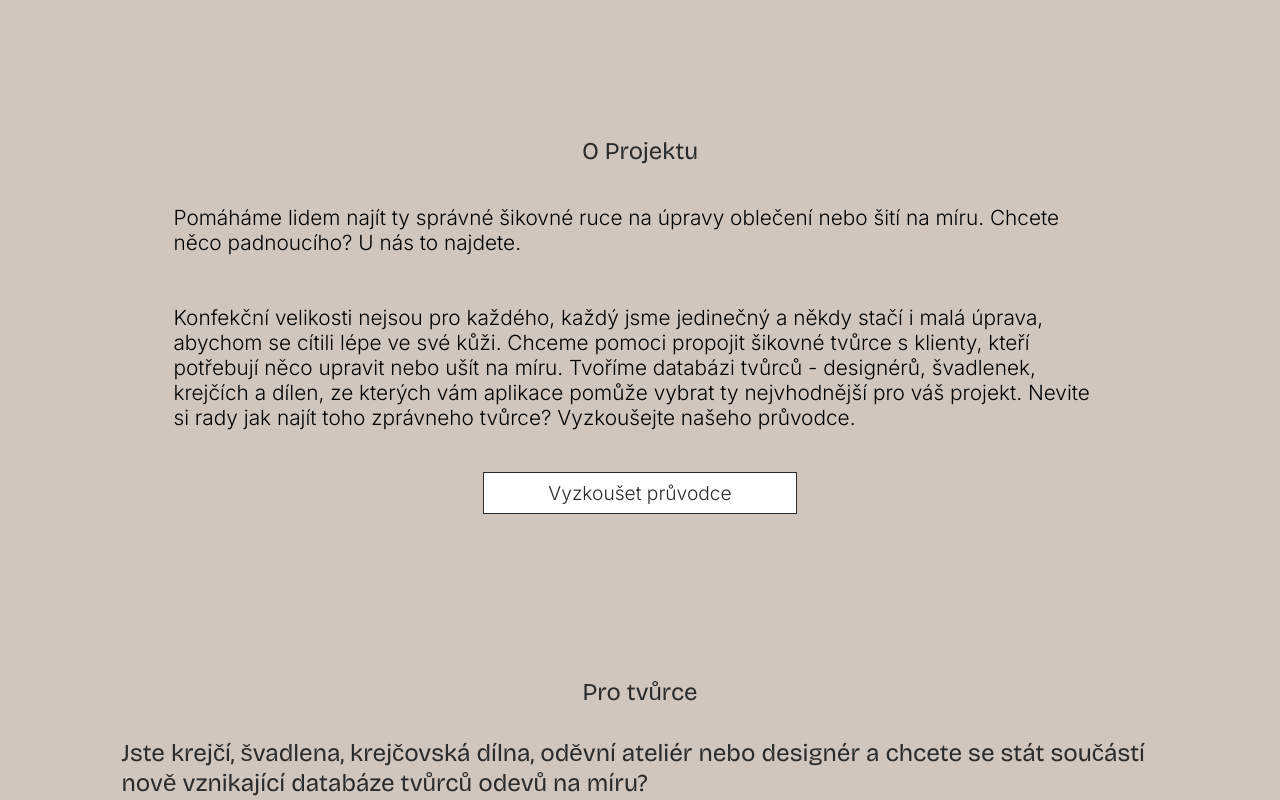
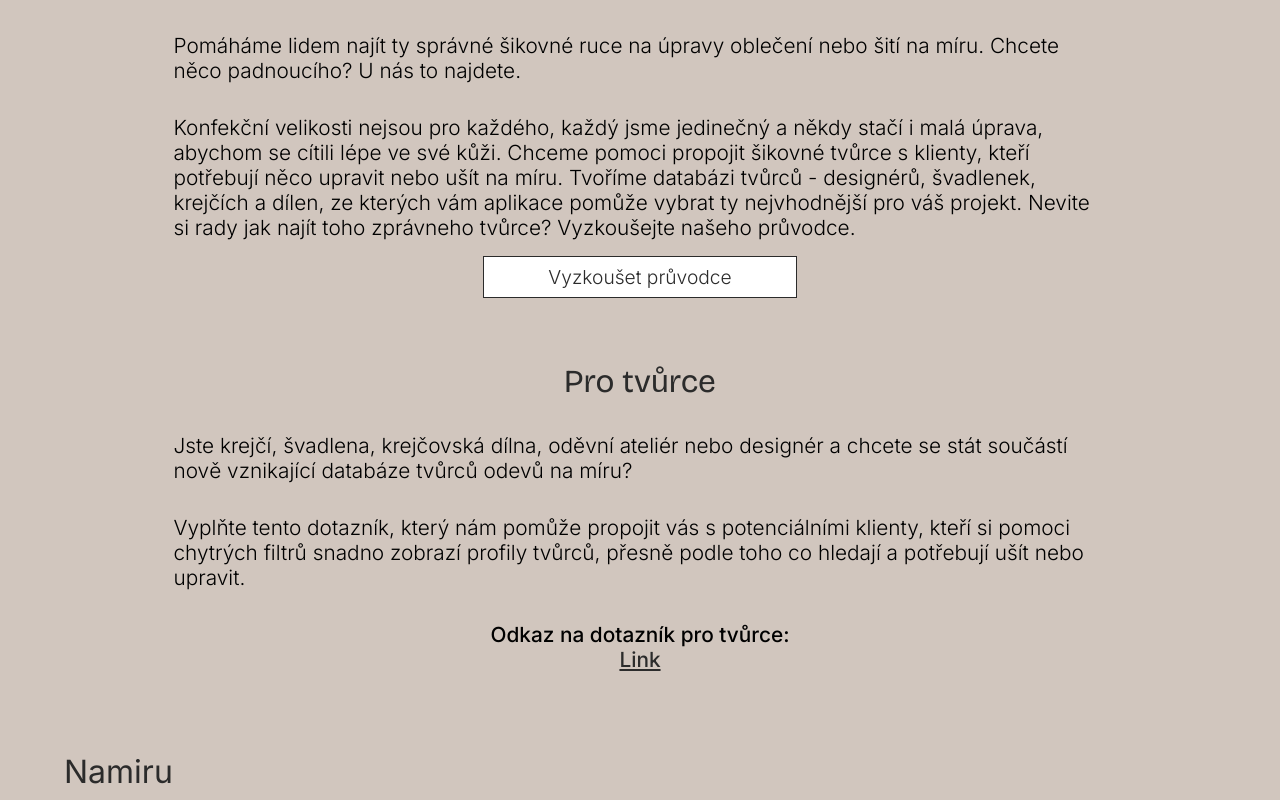
Before and after one commit to han-fris/namiru-app, a React (Vite) app: page /info in a window 1280 px wide. Shown: the part 500-1300 px from the top of the page. Built offline with nearby package versions, Linux system fonts and the light colour scheme.

Commit message:
Info page updated

```diff
--- a/src/pages/Info/Info.css
+++ b/src/pages/Info/Info.css
@@ -2,20 +2,25 @@
   display: flex;
   flex-direction: column;
   justify-content: center;
-  margin: 3rem 5%;
-  gap: 3rem;
+  margin: 2rem 5%;
+  gap: 1rem;
   align-items: center;
 }
 
+.info-section p,
+.info-section h2,
 .info-section {
   display: flex;
   flex-direction: column;
   justify-content: center;
-  margin: 3rem 5%;
-  gap: 2rem;
+  margin: 1rem 5%;
+  /* gap: 1rem; */
   align-items: center;
 }
 
+.questionnarie {
+  font-weight: 500;
+}
 
 @media (min-width: 800px) {
   .info-section {
@@ -23,6 +28,8 @@
   }
 }
 
-.questionnarie {
-  font-weight: bold;
+@media (min-width: 800px) {
+  .info-section h2 {
+    font-size: 2rem;
+  }
 }
--- a/src/pages/Info/Info.jsx
+++ b/src/pages/Info/Info.jsx
@@ -35,19 +35,19 @@ export const Info = () => {
           </div>
           <div className="info-section">
             <h2>Pro tvůrce</h2>
-            <h3>
+            <p>
               Jste krejčí, švadlena, krejčovská dílna, oděvní ateliér nebo
               designér a chcete se stát součástí nově vznikající databáze tvůrců
               odevů na míru?{' '}
-            </h3>
+            </p>
             <p>
-              Vyplňte tento dotaznik, který nám pomůže propojit vás s
+              Vyplňte tento dotazník, který nám pomůže propojit vás s
               potenciálními klienty, kteří si pomoci chytrých filtrů snadno
               zobrazí profily tvůrců, přesně podle toho co hledají a potřebují
               ušít nebo upravit.
             </p>
             <p className="questionnarie">
-              Odkaz na dotazník:{' '}
+              Odkaz na dotazník pro tvůrce:{' '}
               <a href="https://forms.gle/cK9T1f7Jxjx2YBU56">Link</a>
             </p>
           </div>
```
